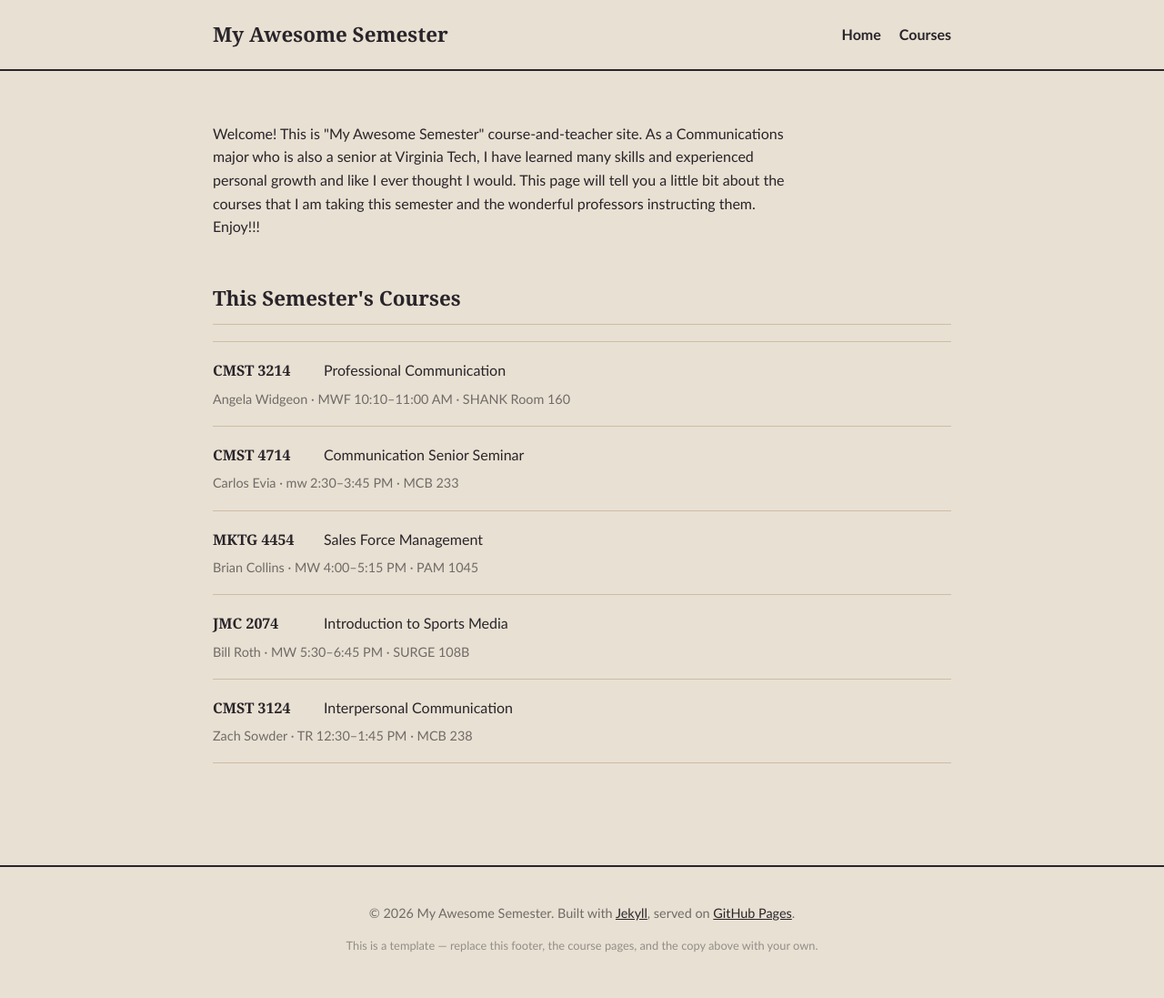
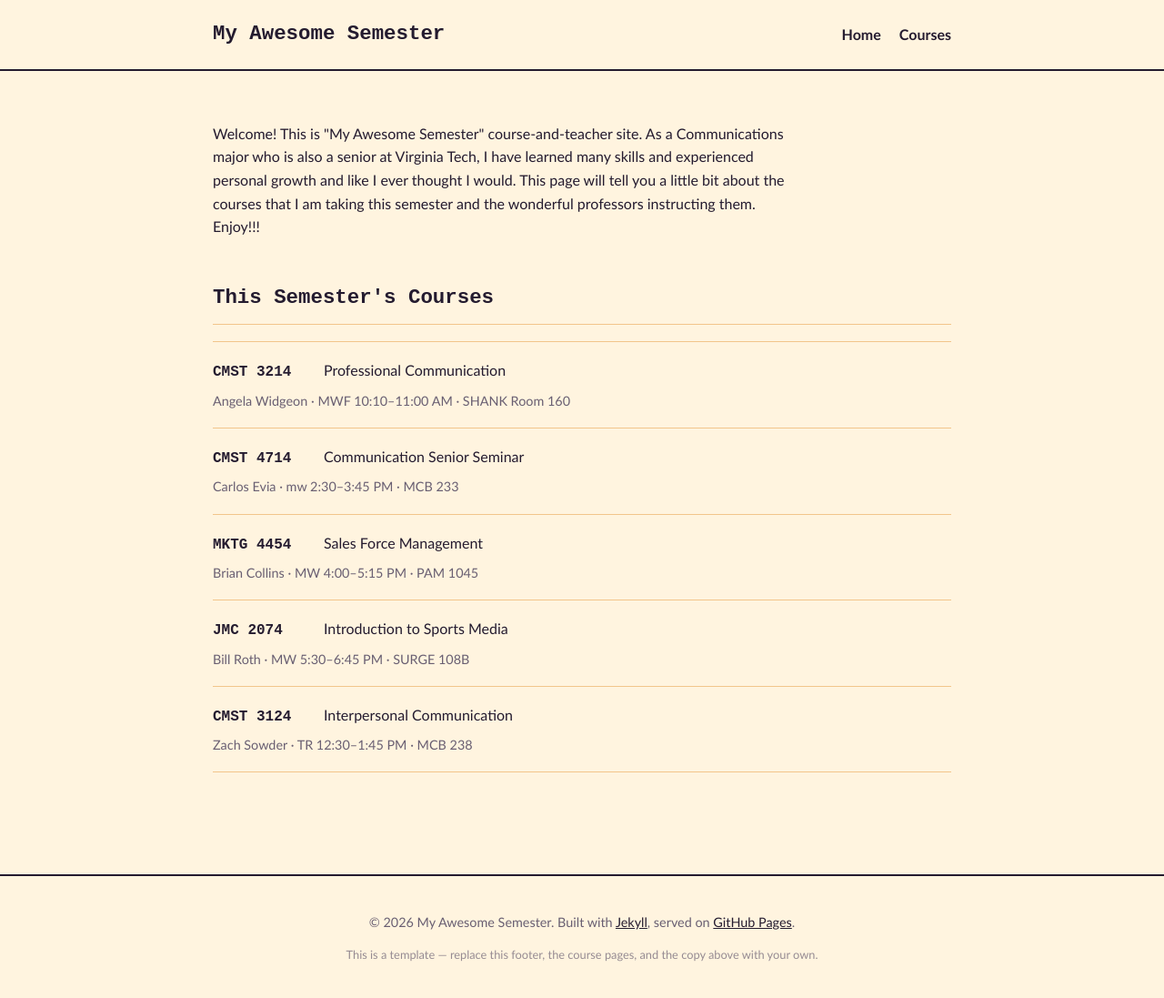
Before and after one commit to Jacobw23-Coder/myawesomesemester, a Jekyll site: the page built from index.md, in a window 1280 px wide. Shown: the whole page at 91% size. Built offline with Jekyll 4.4.1, drawn with Linux system fonts in a browser that asks for light colours.

Commit message:
Refactor CSS variables for colors and fonts
Updated color variables and font settings for improved design.

```diff
--- a/assets/css/main.scss
+++ b/assets/css/main.scss
@@ -8,17 +8,17 @@
 // ------------------------------------------------------------------
 
 :root {
-  --color-bg: #e8e0d2;
-  --color-surface: #fbf7ee;
-  --color-ink: #29242a;
-  --color-ink-soft: #706b68;
-  --color-line: #cdbda8;
+  --color-bg: #fff4df;
+  --color-surface: #fffdf8;
+  --color-ink: #241b2f;
+  --color-ink-soft: #695f72;
+  --color-line: #f2c58b;
   --color-accent: #861f41;
-  --color-white: #fffdf7;
-  --font-body: "Trebuchet MS", "Gill Sans", Arial, Helvetica, sans-serif;
-  --font-display: Georgia, "Palatino Linotype", "Book Antiqua", "Times New Roman", serif;
-  --radius: 18px;
-  --shadow: 0 16px 38px rgba(70, 45, 35, 0.14);
+  --color-white: #ffffff;
+  --font-body: "Trebuchet MS", "Century Gothic", "Gill Sans", Arial, Helvetica, sans-serif;
+  --font-display: Rockwell, "Courier New", Georgia, "Palatino Linotype", serif;
+  --radius: 28px;
+  --shadow: 0 20px 50px rgba(134, 31, 65, 0.16), 8px 8px 0 rgba(246, 166, 35, 0.24);
 }
 
 * { box-sizing: border-box; }
```
